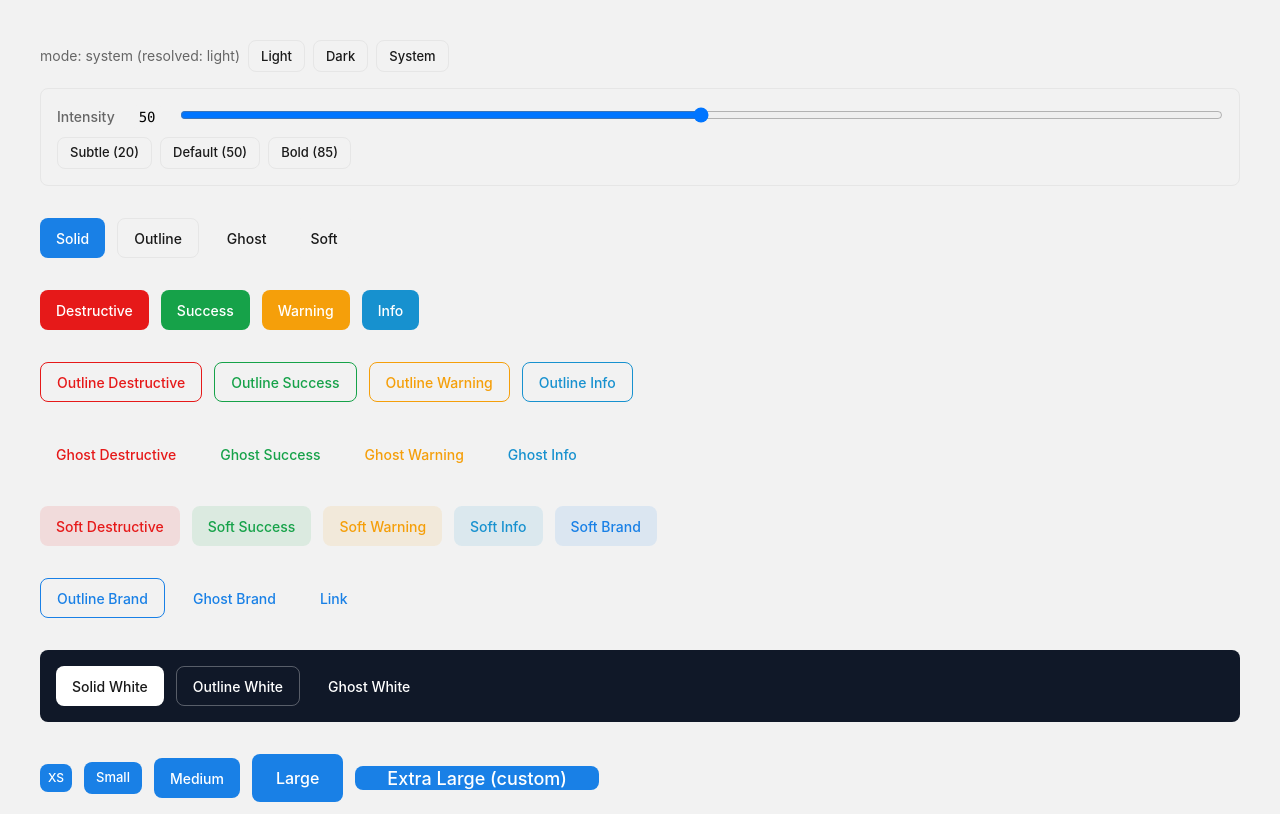
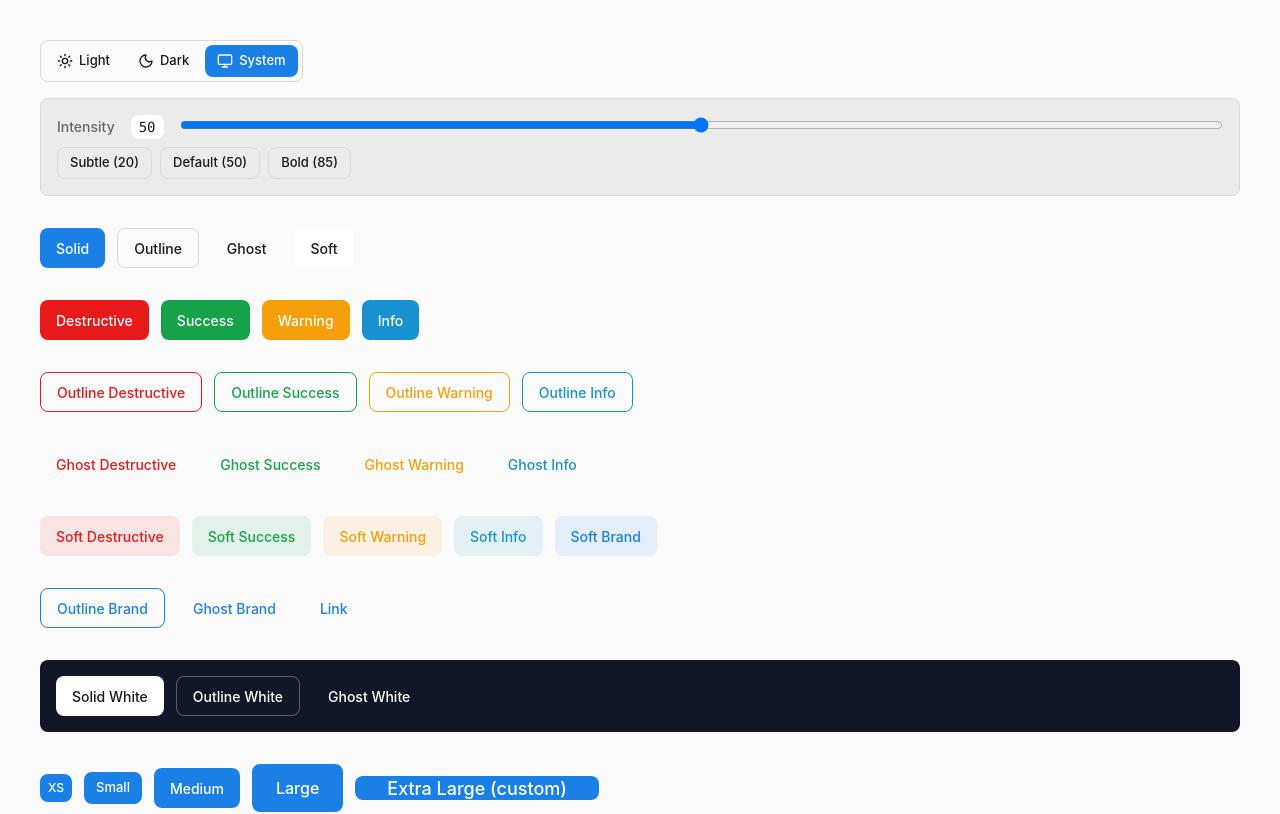
Before and after one commit to Vincentvirtuoso/kreativ-ui, a React (Vite) app: page / in a window 1280 px wide. Shown: the top 814 px of the page. Built offline with nearby package versions, Linux system fonts and the light colour scheme.

Commit message:
feat: Add ThemeToggler component with styles and types

```diff
--- a/playground/App.tsx
+++ b/playground/App.tsx
@@ -1,6 +1,6 @@
 import { useState } from "react";
 import type { ReactNode } from "react";
-import { UIProvider, Button, useTheme, useSizeStyle } from "../src";
+import { UIProvider, Button, ThemeToggler, useSizeStyle, ThemeOverride } from "../src";
 
 
 function IntensityControls({
@@ -17,10 +17,10 @@ function IntensityControls({
   };
 
   return (
-    <div className="space-y-2 p-4 border border-border rounded-lg bg-surface-raised">
+    <div className="space-y-2 p-4 border border-border rounded-lg bg-surface-sunken">
       <div className="flex items-center gap-4">
         <span className="text-sm font-medium text-text-muted">Intensity</span>
-        <span className="text-sm font-mono bg-surface-sunken px-2 py-0.5 rounded">
+        <span className="text-text text-sm font-mono bg-surface-raised px-2 py-0.5 rounded">
           {typeof intensity === "number" ? intensity : intensity}
         </span>
         <div className="flex-1">
@@ -80,22 +80,8 @@ function DemoBadge({
 }
 
 function ModeToggle() {
-  const { mode, resolvedMode, setMode } = useTheme();
   return (
-    <div className="flex items-center gap-2 text-sm text-text-muted">
-      <span>
-        mode: {mode} (resolved: {resolvedMode})
-      </span>
-      <Button size="sm" variant="outline" onClick={() => setMode("light")}>
-        Light
-      </Button>
-      <Button size="sm" variant="outline" onClick={() => setMode("dark")}>
-        Dark
-      </Button>
-      <Button size="sm" variant="outline" onClick={() => setMode("system")}>
-        System
-      </Button>
-    </div>
+    <ThemeToggler />
   );
 }
 
@@ -116,7 +102,6 @@ function Playground({
         />
       </div>
 
-      {/* Core variants */}
       <div className="flex flex-wrap items-center gap-3">
         <Button variant="solid">Solid</Button>
         <Button variant="outline">Outline</Button>
@@ -124,7 +109,6 @@ function Playground({
         <Button variant="soft">Soft</Button>
       </div>
 
-      {/* Semantic solid variants */}
       <div className="flex flex-wrap items-center gap-3">
         <Button variant="destructive">Destructive</Button>
         <Button variant="success">Success</Button>
@@ -132,7 +116,6 @@ function Playground({
         <Button variant="info">Info</Button>
       </div>
 
-      {/* Semantic outline variants */}
       <div className="flex flex-wrap items-center gap-3">
         <Button variant="outline-destructive">Outline Destructive</Button>
         <Button variant="outline-success">Outline Success</Button>
@@ -140,7 +123,6 @@ function Playground({
         <Button variant="outline-info">Outline Info</Button>
       </div>
 
-      {/* Semantic ghost variants */}
       <div className="flex flex-wrap items-center gap-3">
         <Button variant="ghost-destructive">Ghost Destructive</Button>
         <Button variant="ghost-success">Ghost Success</Button>
@@ -148,7 +130,6 @@ function Playground({
         <Button variant="ghost-info">Ghost Info</Button>
       </div>
 
-      {/* Semantic soft variants */}
       <div className="flex flex-wrap items-center gap-3">
         <Button variant="soft-destructive">Soft Destructive</Button>
         <Button variant="soft-success">Soft Success</Button>
@@ -157,21 +138,18 @@ function Playground({
         <Button variant="soft-brand">Soft Brand</Button>
       </div>
 
-      {/* Brand variants */}
       <div className="flex flex-wrap items-center gap-3">
         <Button variant="outline-brand">Outline Brand</Button>
         <Button variant="ghost-brand">Ghost Brand</Button>
         <Button variant="link">Link</Button>
       </div>
 
-      {/* White variants (useful on dark backgrounds) */}
       <div className="flex flex-wrap items-center gap-3 bg-gray-900 p-4 rounded-lg">
         <Button variant="solid-white">Solid White</Button>
         <Button variant="outline-white">Outline White</Button>
         <Button variant="ghost-white">Ghost White</Button>
       </div>
 
-      {/* Size scale */}
       <div className="flex flex-wrap items-center gap-3">
         <Button size="xs">XS</Button>
         <Button size="sm">Small</Button>
@@ -201,7 +179,7 @@ export function App() {
     number | "subtle" | "default" | "bold"
   >(50);
 
-  const theme = {
+  const theme: ThemeOverride = {
     intensity,
     sizes: {
       xl: {
@@ -212,6 +190,7 @@ export function App() {
         iconSize: "1.5rem",
       },
     },
+
   }
 
 
--- /dev/null
+++ b/src/components/ThemeToggler/ThemeToggler.styles.ts
@@ -0,0 +1,5 @@
+export const base =
+    "inline-flex items-center rounded-[var(--kui-radius)] border border-border bg-surface p-1";
+
+export const item =
+    "inline-flex items-center justify-center rounded-[calc(var(--kui-radius)-2px)] transition-colors";
--- /dev/null
+++ b/src/components/ThemeToggler/ThemeToggler.tsx
@@ -0,0 +1,48 @@
+import { Sun, Moon, Monitor } from "lucide-react";
+
+import { Button } from "@/components/Button";
+import { useTheme } from "@/hooks/useTheme";
+
+import type { ThemeTogglerProps } from "./ThemeToggler.types";
+
+export function ThemeToggler({
+    variant = "ghost",
+    size = "sm",
+    iconOnly = false,
+    allowSystem = true,
+}: ThemeTogglerProps) {
+    const { mode, setMode } = useTheme();
+
+    return (
+        <div className="inline-flex gap-1 rounded-lg border border-border bg-surface p-1">
+            <Button
+                size={size}
+                variant={mode === "light" ? "solid" : variant}
+                onClick={() => setMode("light")}
+            >
+                <Sun size={16} />
+                {!iconOnly && "Light"}
+            </Button>
+
+            <Button
+                size={size}
+                variant={mode === "dark" ? "solid" : variant}
+                onClick={() => setMode("dark")}
+            >
+                <Moon size={16} />
+                {!iconOnly && "Dark"}
+            </Button>
+
+            {allowSystem && (
+                <Button
+                    size={size}
+                    variant={mode === "system" ? "solid" : variant}
+                    onClick={() => setMode("system")}
+                >
+                    <Monitor size={16} />
+                    {!iconOnly && "System"}
+                </Button>
+            )}
+        </div>
+    );
+}
--- /dev/null
+++ b/src/components/ThemeToggler/index.ts
@@ -0,0 +1,2 @@
+export { ThemeToggler } from "./ThemeToggler";
+export type { ThemeTogglerProps } from "./ThemeToggler.types";
--- a/src/index.ts
+++ b/src/index.ts
@@ -1,4 +1,5 @@
 export * from "./components/Button";
+export * from "./components/ThemeToggler";
 
 export * from "./provider";
 
--- a/src/provider/cssVariables.ts
+++ b/src/provider/cssVariables.ts
@@ -2,202 +2,29 @@ import type { ThemeTokens } from "@/types/theme";
 import { COLOR_CONFIG } from "./colorConfig";
 
 export function toKebabCase(str: string): string {
-  return str.replace(/([a-z0-9])([A-Z])/g, "$1-$2").toLowerCase();
+  return str
+    .replace(/([a-z0-9])([A-Z])/g, "$1-$2")
+    .toLowerCase();
 }
 
-function hexToRgb(hex: string): { r: number; g: number; b: number } | null {
-  const sanitized = hex.replace(/^#/, "");
-  let r: number, g: number, b: number;
-
-  if (sanitized.length === 3) {
-    const parts = sanitized.split("");
-    r = parseInt(parts[0] + parts[0], 16);
-    g = parseInt(parts[1] + parts[1], 16);
-    b = parseInt(parts[2] + parts[2], 16);
-  } else if (sanitized.length === 6) {
-    r = parseInt(sanitized.slice(0, 2), 16);
-    g = parseInt(sanitized.slice(2, 4), 16);
-    b = parseInt(sanitized.slice(4, 6), 16);
-  } else {
-    return null;
-  }
-
-  return { r, g, b };
-}
-
-function rgbToHsl(
-  r: number,
-  g: number,
-  b: number,
-): { h: number; s: number; l: number } {
-  const rf = r / 255,
-    gf = g / 255,
-    bf = b / 255;
-  const max = Math.max(rf, gf, bf),
-    min = Math.min(rf, gf, bf);
-  let h = 0,
-    s = 0;
-  const l = (max + min) / 2;
-
-  if (max !== min) {
-    const d = max - min;
-    s = l > 0.5 ? d / (2 - max - min) : d / (max + min);
-    switch (max) {
-      case rf:
-        h = ((gf - bf) / d + (gf < bf ? 6 : 0)) / 6;
-        break;
-      case gf:
-        h = ((bf - rf) / d + 2) / 6;
-        break;
-      case bf:
-        h = ((rf - gf) / d + 4) / 6;
-        break;
-    }
-  }
-
-  return {
-    h: Math.round(h * 360),
-    s: Math.round(s * 100),
-    l: Math.round(l * 100),
-  };
-}
-
-function parseRgb(rgb: string): { r: number; g: number; b: number } | null {
-  const cleaned = rgb
-    .replace(/rgb\s*\(/, "")
-    .replace(/\)/, "")
-    .trim();
-  const parts = cleaned.split(/\s*,\s*/).map(Number);
-  if (
-    parts.length === 3 &&
-    parts.every((n) => !isNaN(n) && n >= 0 && n <= 255)
-  ) {
-    return { r: parts[0], g: parts[1], b: parts[2] };
-  }
-  return null;
-}
-
-function parseColor(color: string): { h: number; s: number; l: number } | null {
-  const trimmed = color.trim();
-
-  if (trimmed.startsWith("#")) {
-    const rgb = hexToRgb(trimmed);
-    return rgb ? rgbToHsl(rgb.r, rgb.g, rgb.b) : null;
-  }
-
-  const hslMatch = trimmed.match(
-    /hsl\(\s*(\d+)\s*,\s*(\d+)%\s*,\s*(\d+)%\s*\)/,
-  );
-  if (hslMatch) {
-    return {
-      h: parseInt(hslMatch[1], 10),
-      s: parseInt(hslMatch[2], 10),
-      l: parseInt(hslMatch[3], 10),
-    };
-  }
-
-  const rgb = parseRgb(trimmed);
-  if (rgb) return rgbToHsl(rgb.r, rgb.g, rgb.b);
-
-  return null;
-}
-
-function hslToRgb(h: number, s: number, l: number): string {
-  s /= 100;
-  l /= 100;
-  const k = (n: number) => (n + h / 30) % 12;
-  const a = s * Math.min(l, 1 - l);
-  const f = (n: number) =>
-    l - a * Math.max(Math.min(k(n) - 3, 9 - k(n), 1), -1);
-  const r = Math.round(f(0) * 255);
-  const g = Math.round(f(8) * 255);
-  const b = Math.round(f(4) * 255);
-  return `${r} ${g} ${b}`;
-}
-
-function adjustColor(
-  color: string,
-  intensity: number,
-  mode: "light" | "dark",
-  role: "bg" | "fg" | "border" | "brand",
-): string {
-  const parsed = parseColor(color);
-
-  if (!parsed) return color;
-
-  let { h, s, l } = parsed;
-
-  const intensityFactor = intensity / 50;
-
-  s = Math.min(
-    100,
-    Math.max(0, Math.round(s * intensityFactor)),
-  );
-
-  const contrast = (intensity - 50) / 100;
-
-  switch (role) {
-    case "fg":
-      l =
-        mode === "dark"
-          ? Math.min(100, l + Math.abs(contrast) * 20)
-          : Math.max(0, l - Math.abs(contrast) * 20);
-      break;
-
-    case "bg":
-      l =
-        mode === "dark"
-          ? Math.max(5, l - 70)
-          : Math.min(95, l + 70);
-      break;
-
-    case "border":
-      l =
-        mode === "dark"
-          ? Math.max(15, l - 40)
-          : Math.min(90, l + 40);
-      break;
-
-    case "brand":
-      l = Math.min(
-        90,
-        Math.max(
-          10,
-          l + contrast * 10,
-        ),
-      );
-      break;
-  }
-
-  return hslToRgb(
-    Math.round(h),
-    Math.round(s),
-    Math.round(l),
-  );
-}
 
 export function tokensToCssVars(
   tokens: ThemeTokens,
-  intensity: number,
+  _intensity: number,
   mode: "light" | "dark",
 ): Record<string, string> {
   const { colors, radius, font } = tokens;
 
   const colorVars: Record<string, string> = {};
 
-  for (const { key, role } of COLOR_CONFIG) {
+  for (const { key } of COLOR_CONFIG) {
     const colorValue = colors[key as keyof typeof colors];
 
     if (!colorValue) continue;
 
     const varName = `--kui-${toKebabCase(key)}`;
 
-    colorVars[varName] = `rgb(${adjustColor(
-      colorValue,
-      intensity,
-      mode,
-      role as "bg" | "fg" | "border" | "brand",
-    )})`;
+    colorVars[varName] = colorValue;
   }
 
   return {
@@ -208,10 +35,6 @@ export function tokensToCssVars(
 
     "--kui-mode": mode,
 
-    "--kui-intensity": String(intensity),
-
-    "--kui-contrast-multiplier": String(
-      1 + (intensity - 50) / 100,
-    ),
+    "--kui-intensity": String(_intensity),
   };
 }
--- a/src/provider/index.ts
+++ b/src/provider/index.ts
@@ -2,5 +2,5 @@ export { UIProvider } from "./UIProvider";
 export type { UIProviderProps } from "./UIProvider";
 export { ThemeContext } from "./ThemeContext";
 export type { ThemeContextValue } from "./ThemeContext";
-export { defaultTheme } from "./theme";
+export * from "./theme";
 export { tokensToCssVars } from "./cssVariables";
--- a/src/provider/theme.ts
+++ b/src/provider/theme.ts
@@ -35,66 +35,66 @@ export const defaultTheme: Theme = {
   intensity: 50,
   light: {
     colors: {
-      brand: "hsl(210, 80%, 50%)",
-      brandHover: "hsl(210, 80%, 45%)",
-      brandFg: "hsl(0, 0%, 100%)",
-      surface: "hsl(0, 0%, 98%)",
-      surfaceRaised: "hsl(0, 0%, 100%)",
-      surfaceSunken: "hsl(0, 0%, 92%)",
-      border: "hsl(0, 0%, 85%)",
-      text: "hsl(0, 0%, 10%)",
-      textMuted: "hsl(0, 0%, 40%)",
-      danger: "hsl(0, 80%, 50%)",
-      dangerFg: "hsl(0, 0%, 100%)",
+      brand: "rgb(26, 128, 230)",
+      brandHover: "rgb(23, 115, 207)",
+      brandFg: "rgb(255, 255, 255)",
+      surface: "rgb(250, 250, 250)",
+      surfaceRaised: "rgb(255, 255, 255)",
+      surfaceSunken: "rgb(235, 235, 235)",
+      border: "rgb(217, 217, 217)",
+      text: "rgb(26, 26, 26)",
+      textMuted: "rgb(102, 102, 102)",
+      danger: "rgb(230, 26, 26)",
+      dangerFg: "rgb(255, 255, 255)",
 
-      destructive: "hsl(0, 80%, 50%)",
-      destructiveFg: "hsl(0, 0%, 100%)",
-      destructiveHover: "hsl(0, 80%, 45%)",
+      destructive: "rgb(230, 26, 26)",
+      destructiveFg: "rgb(255, 255, 255)",
+      destructiveHover: "rgb(207, 23, 23)",
 
-      success: "hsl(142, 76%, 36%)",
-      successFg: "hsl(0, 0%, 100%)",
-      successHover: "hsl(142, 76%, 30%)",
+      success: "rgb(22, 162, 73)",
+      successFg: "rgb(255, 255, 255)",
+      successHover: "rgb(18, 135, 92)",
 
-      warning: "hsl(38, 92%, 50%)",
-      warningFg: "hsl(0, 0%, 100%)",
-      warningHover: "hsl(38, 92%, 43%)",
+      warning: "rgb(245, 159, 10)",
+      warningFg: "rgb(255, 255, 255)",
+      warningHover: "rgb(211, 137, 9)",
 
-      info: "hsl(200, 80%, 45%)",
-      infoFg: "hsl(0, 0%, 100%)",
-      infoHover: "hsl(200, 80%, 38%)",
+      info: "rgb(23, 145, 207)",
+      infoFg: "rgb(255, 255, 255)",
+      infoHover: "rgb(19, 123, 174)",
     },
     radius: "0.5rem",
     font: "Inter, sans-serif",
   },
   dark: {
     colors: {
-      brand: "hsl(210, 80%, 60%)",
-      brandHover: "hsl(210, 80%, 65%)",
-      brandFg: "hsl(0, 0%, 100%)",
-      surface: "hsl(0, 0%, 12%)",
-      surfaceRaised: "hsl(0, 0%, 18%)",
-      surfaceSunken: "hsl(0, 0%, 8%)",
-      border: "hsl(0, 0%, 30%)",
-      text: "hsl(0, 0%, 95%)",
-      textMuted: "hsl(0, 0%, 60%)",
-      danger: "hsl(0, 80%, 55%)",
-      dangerFg: "hsl(0, 0%, 100%)",
+      brand: "rgb(71, 153, 235)",
+      brandHover: "rgb(94, 166, 237)",
+      brandFg: "rgb(255, 255, 255)",
+      surface: "rgb(31, 31, 31)",
+      surfaceRaised: "rgb(46, 46, 46)",
+      surfaceSunken: "rgb(20, 20, 20)",
+      border: "rgb(77, 77, 77)",
+      text: "rgb(242, 242, 242)",
+      textMuted: "rgb(153, 153, 153)",
+      danger: "rgb(232, 48, 48)",
+      dangerFg: "rgb(255, 255, 255)",
 
-      destructive: "hsl(0, 80%, 55%)",
-      destructiveFg: "hsl(0, 0%, 100%)",
-      destructiveHover: "hsl(0, 80%, 60%)",
+      destructive: "rgb(232, 48, 48)",
+      destructiveFg: "rgb(255, 255, 255)",
+      destructiveHover: "rgb(235, 71, 71)",
 
-      success: "hsl(142, 70%, 45%)",
-      successFg: "hsl(0, 0%, 100%)",
-      successHover: "hsl(142, 70%, 50%)",
+      success: "rgb(34, 195, 136)",
+      successFg: "rgb(255, 255, 255)",
+      successHover: "rgb(38, 217, 151)",
 
-      warning: "hsl(38, 92%, 55%)",
-      warningFg: "hsl(0, 0%, 100%)",
-      warningHover: "hsl(38, 92%, 60%)",
+      warning: "rgb(246, 168, 35)",
+      warningFg: "rgb(255, 255, 255)",
+      warningHover: "rgb(247, 178, 59)",
 
-      info: "hsl(200, 80%, 60%)",
-      infoFg: "hsl(0, 0%, 100%)",
-      infoHover: "hsl(200, 80%, 68%)",
+      info: "rgb(71, 180, 235)",
+      infoFg: "rgb(255, 255, 255)",
+      infoHover: "rgb(108, 195, 239)",
     },
     radius: "0.5rem",
     font: "Inter, sans-serif",
@@ -102,3 +102,141 @@ export const defaultTheme: Theme = {
   sizes: defaultSizes,
   components: {},
 };
+
+import type { ThemeTokens } from "@/types/theme";
+
+
+function clamp(value: number) {
+  return Math.min(255, Math.max(0, value));
+}
+
+
+function parseRgb(value: string) {
+  const parts = value
+    .trim()
+    .split(/\s+/)
+    .map(Number);
+
+  if (parts.length !== 3) return null;
+
+  return {
+    r: parts[0],
+    g: parts[1],
+    b: parts[2],
+  };
+}
+
+
+function rgbToString(
+  r: number,
+  g: number,
+  b: number,
+) {
+  return `${Math.round(r)} ${Math.round(g)} ${Math.round(b)}`;
+}
+
+
+function lighten(
+  color: string,
+  amount: number,
+) {
+  const rgb = parseRgb(color);
+
+  if (!rgb) return color;
+
+  return rgbToString(
+    clamp(rgb.r + amount),
+    clamp(rgb.g + amount),
+    clamp(rgb.b + amount),
+  );
+}
+
+
+function darken(
+  color: string,
+  amount: number,
+) {
+  const rgb = parseRgb(color);
+
+  if (!rgb) return color;
+
+  return rgbToString(
+    clamp(rgb.r - amount),
+    clamp(rgb.g - amount),
+    clamp(rgb.b - amount),
+  );
+}
+
+export function resolveTokens(
+  tokens: ThemeTokens,
+): ThemeTokens {
+
+  const colors = {
+    ...tokens.colors,
+  };
+
+
+
+
+  if (colors.brand && !colors.brandHover) {
+    colors.brandHover = darken(
+      colors.brand,
+      15,
+    );
+  }
+
+
+  if (colors.brand && !colors.brandFg) {
+    colors.brandFg =
+      "255 255 255";
+  }
+
+
+
+
+
+  if (colors.surface && !colors.surfaceRaised) {
+    colors.surfaceRaised =
+      lighten(colors.surface, 10);
+  }
+
+
+  if (colors.surface && !colors.surfaceSunken) {
+    colors.surfaceSunken =
+      darken(colors.surface, 10);
+  }
+
+
+
+
+
+  if (colors.danger && !colors.dangerFg) {
+    colors.dangerFg =
+      "255 255 255";
+  }
+
+
+  if (colors.success && !colors.successFg) {
+    colors.successFg =
+      "255 255 255";
+  }
+
+
+  if (colors.warning && !colors.warningFg) {
+    colors.warningFg =
+      "0 0 0";
+  }
+
+
+  if (colors.info && !colors.infoFg) {
+    colors.infoFg =
+      "255 255 255";
+  }
+
+
+
+  return {
+    ...tokens,
+    colors,
+  };
+}
--- a/src/styles/globals.css
+++ b/src/styles/globals.css
@@ -19,7 +19,6 @@
   --color-danger: var(--kui-danger);
   --color-danger-fg: var(--kui-danger-fg);
 
-  /* New semantic color tokens */
   --color-destructive: var(--kui-destructive);
   --color-destructive-fg: var(--kui-destructive-fg);
   --color-destructive-hover: var(--kui-destructive-hover);
```
Also changed, not shown: src/components/ThemeToggler/ThemeToggler.types.ts (added, +9 -0 lines).
